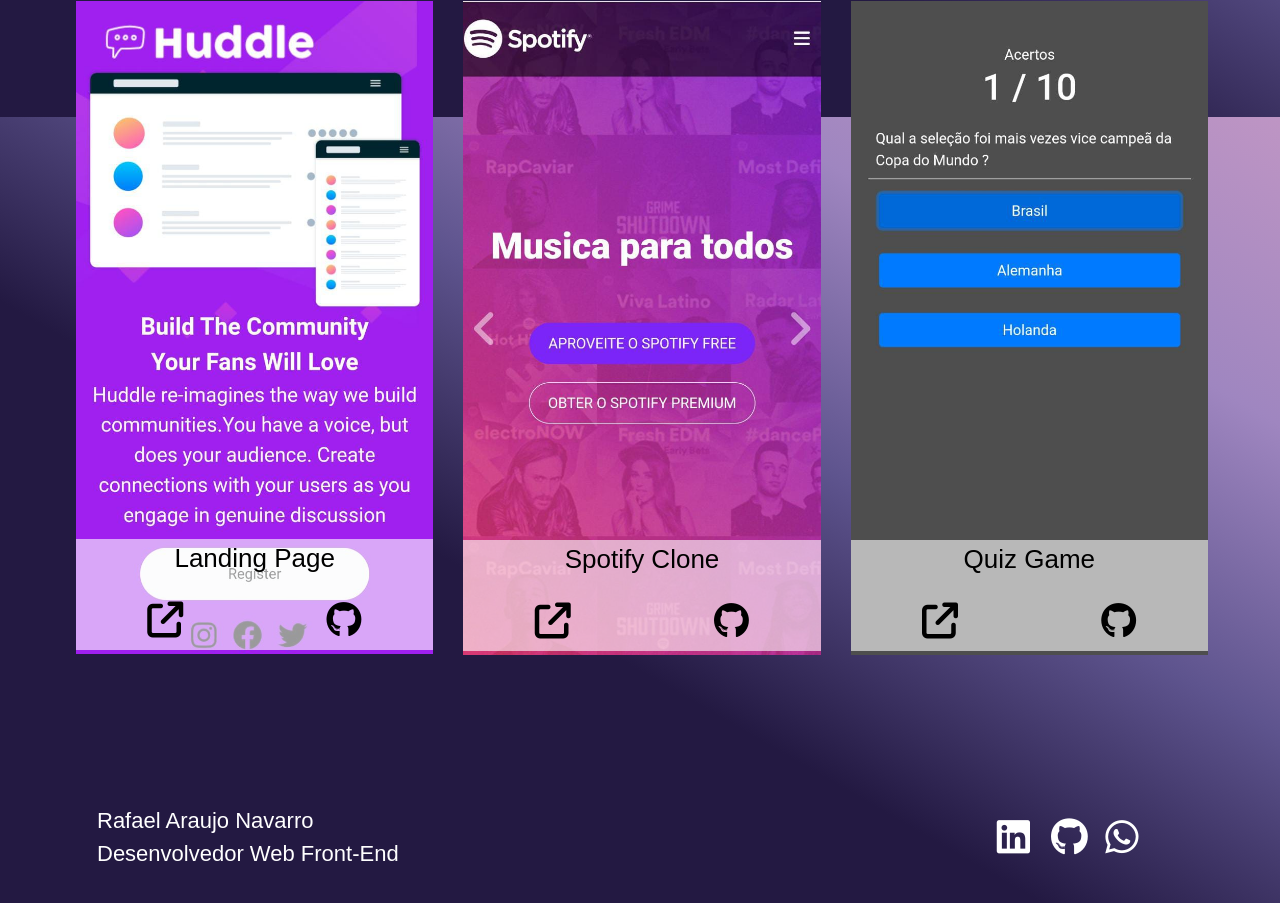
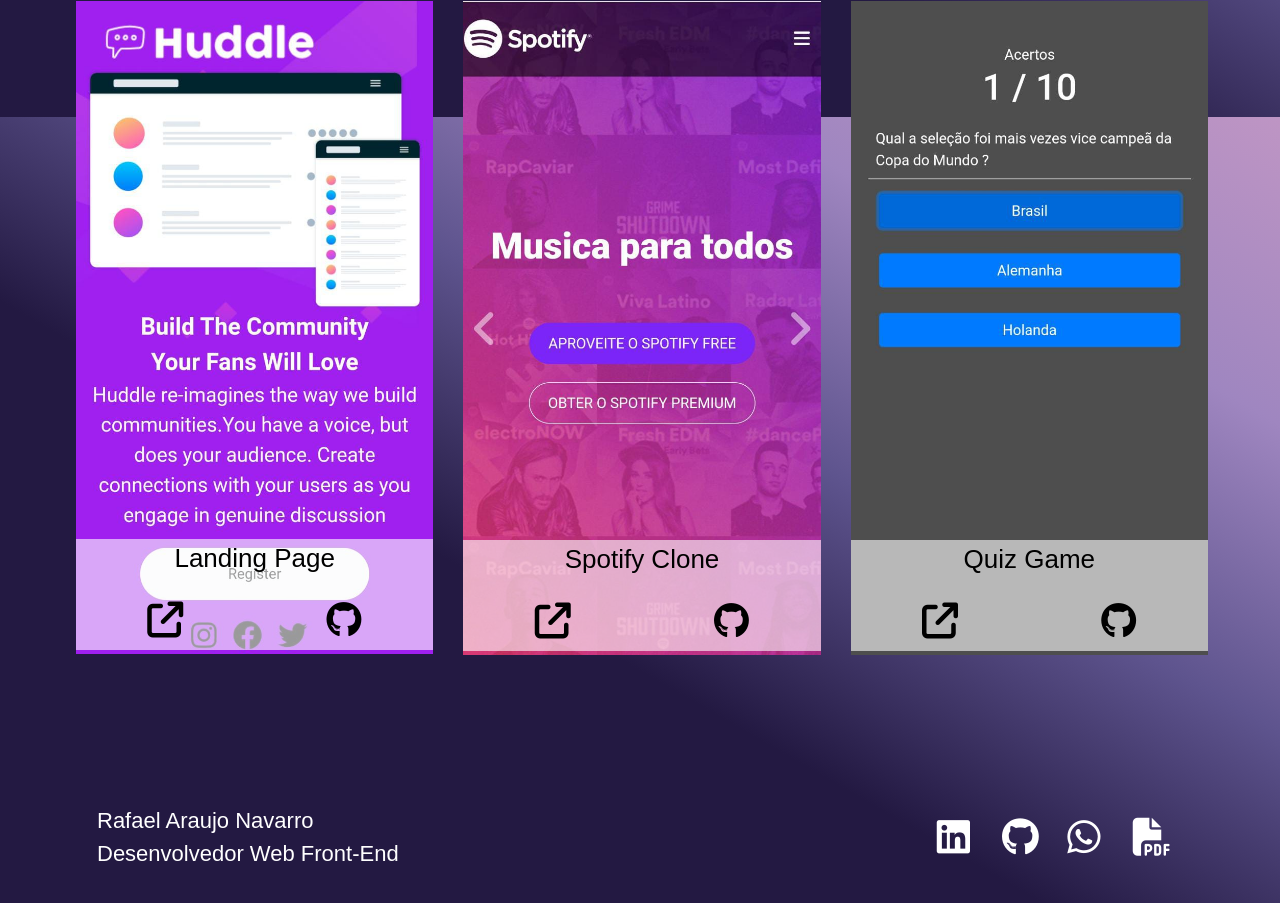
Before and after one commit to Rafael0125/portfolio-v3, a plain HTML site: page index.html in a window 1280 px wide. Shown: the part 2283-3186 px from the top of the page. Drawn offline with nearby package versions, Linux system fonts and the light colour scheme.

Commit message:
Inclusão do curriculo

```diff
--- a/index.html
+++ b/index.html
@@ -772,7 +772,7 @@
                                                 </a>
                                             </div>
 
-                                            <div id="iconesRodape" class="col-3 mx-1 pt-2 pb-2">
+                                            <div id="iconesRodape" class="col-3 pt-2 pb-2">
                                                 <a class="" href="https://github.com/Rafael0125" >
                                                     <i class="fa-brands fa-github"></i>
                                                 </a>
@@ -781,6 +781,12 @@
                                             <div id="iconesRodape" class="col-3 pt-2 pb-2">
                                                 <a href="https://api.whatsapp.com/send?phone=5511977689743">
                                                     <i class="fa-brands fa-whatsapp"></i>
+                                                </a>
+                                            </div>
+
+                                            <div id="iconesRodape" class="col-3 pt-2 pb-2">
+                                                <a href="https://drive.google.com/file/d/1-1UAL6kZfKYLOq8zKxNsxFPY36zXkzzH/view?usp=share_link">
+                                                    <i class="fa-solid fa-file-pdf"></i>
                                                 </a>
                                             </div>
 
```
Also changed, not shown: 1 other file.
